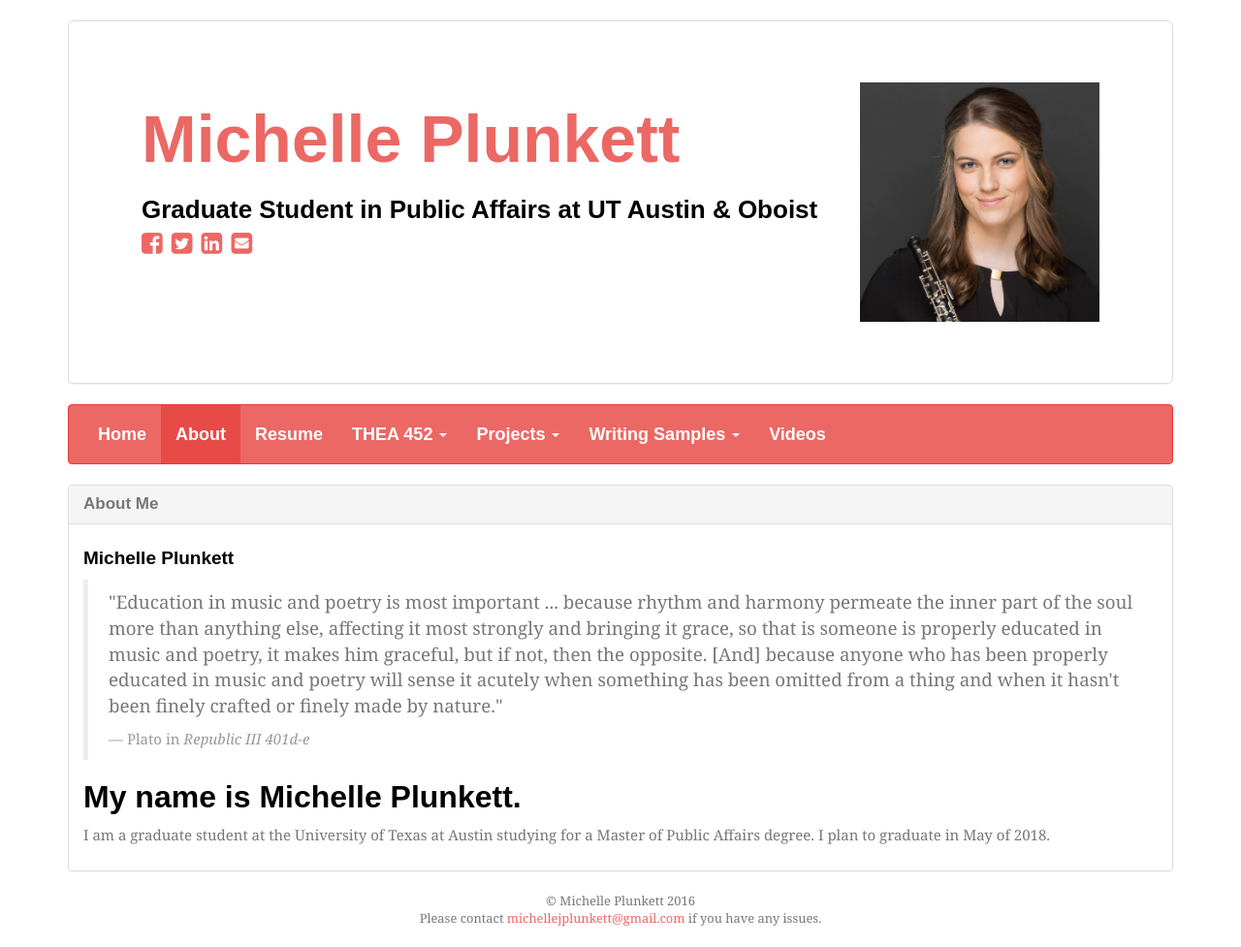
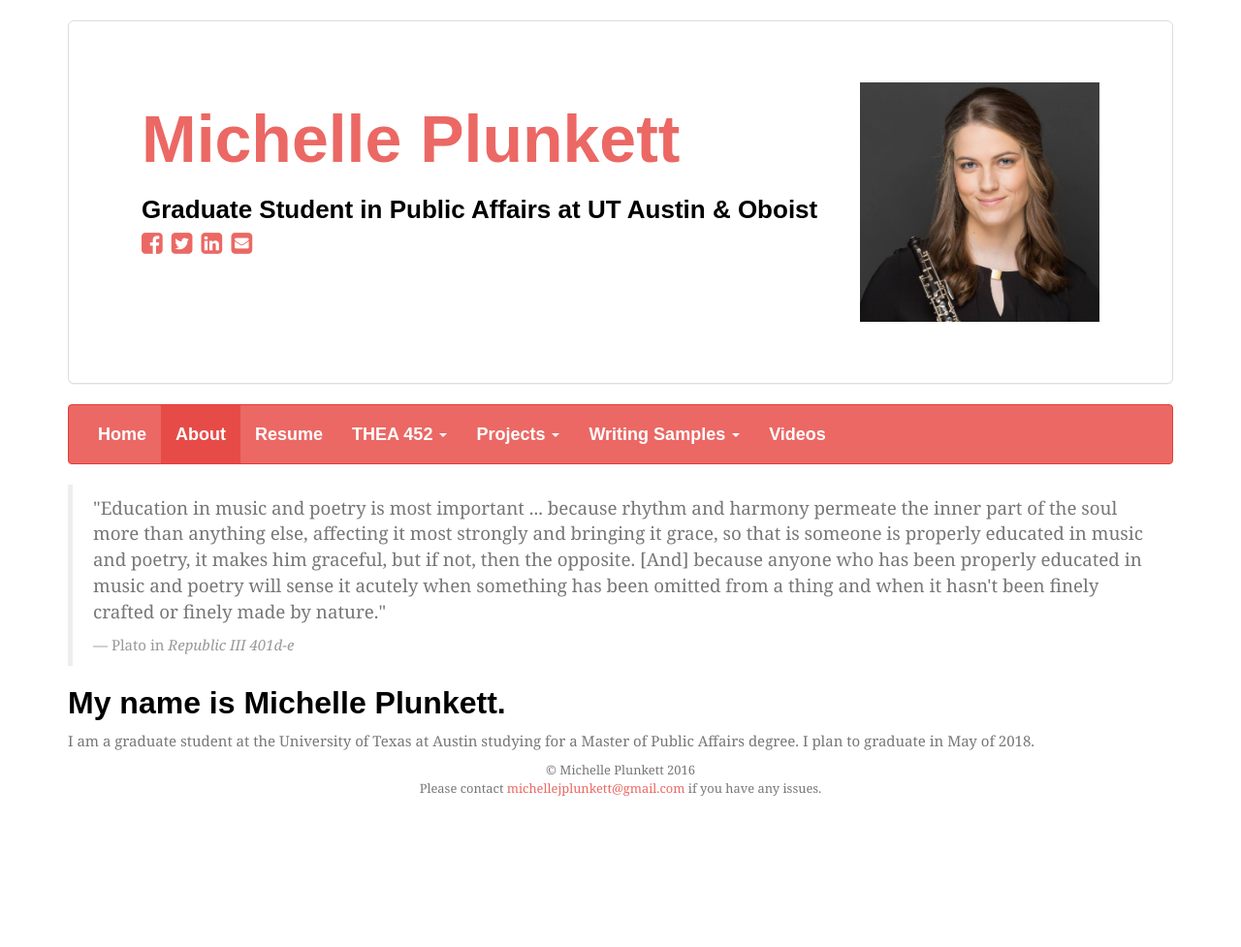
Before and after one commit to michelleplunkett/michelleplunkett.github.io, a Jekyll site: the page built from about.html, in a window 1280 px wide. Shown: the whole page at 97% size. Built offline with Jekyll 4.4.1, drawn with Linux system fonts in a browser that asks for light colours; nearby versions of some CDN libraries; some web fonts are replaced; Markdown is read by kramdown in place of the engine named in the settings; after the commit the page ends 900 px from its top, so only the background shows below that.

Commit message:
Update about.html

```diff
--- a/about.html
+++ b/about.html
@@ -2,15 +2,11 @@
 layout: default
 title: "About"
 ---
-			<div class="panel panel-default">
-				<div class="panel-heading"><h3 class="panel-title">About Me</h3></div>
-					<div class="panel-body">
-					          <h4>Michelle Plunkett</h4>
+
 <blockquote>
 	<p>"Education in music and poetry is most important ... because rhythm and harmony permeate the inner part of the soul more than anything else, affecting it most strongly and bringing it grace, so that is someone is properly educated in music and poetry, it makes him graceful, but if not, then the opposite. [And] because anyone who has been properly educated in music and poetry will sense it acutely when something has been omitted from a thing and when it hasn't been finely crafted or finely made by nature."</p>
 	<small>Plato in <i>Republic III 401d-e</i></small>
 </blockquote>
+
 <h2>My name is Michelle Plunkett.</h2>
 <p>I am a graduate student at the University of Texas at Austin studying for a Master of Public Affairs degree. I plan to graduate in May of 2018.</p>
-					</div>
-			</div>
```
Lines whose indentation alone changed are shown as unchanged.
